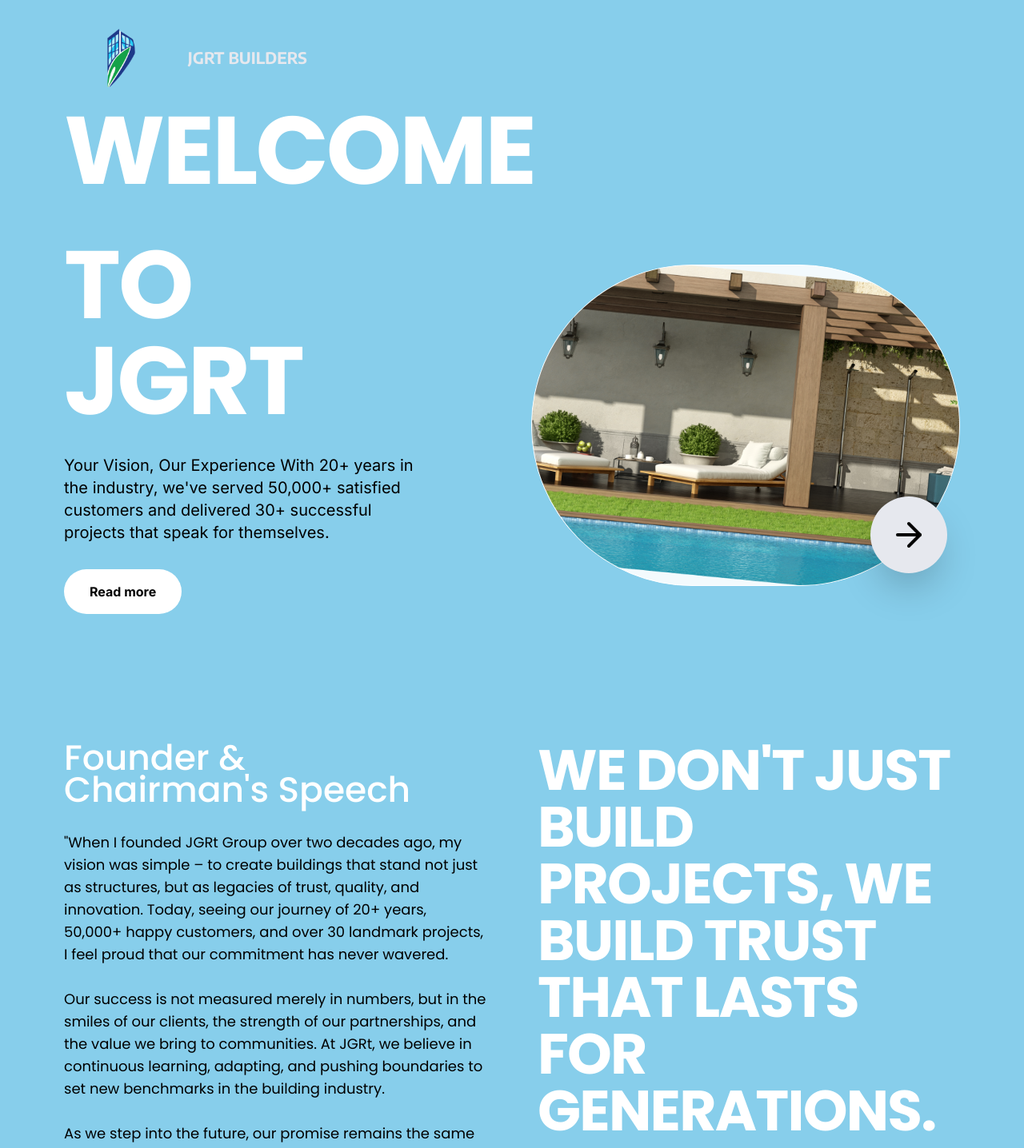
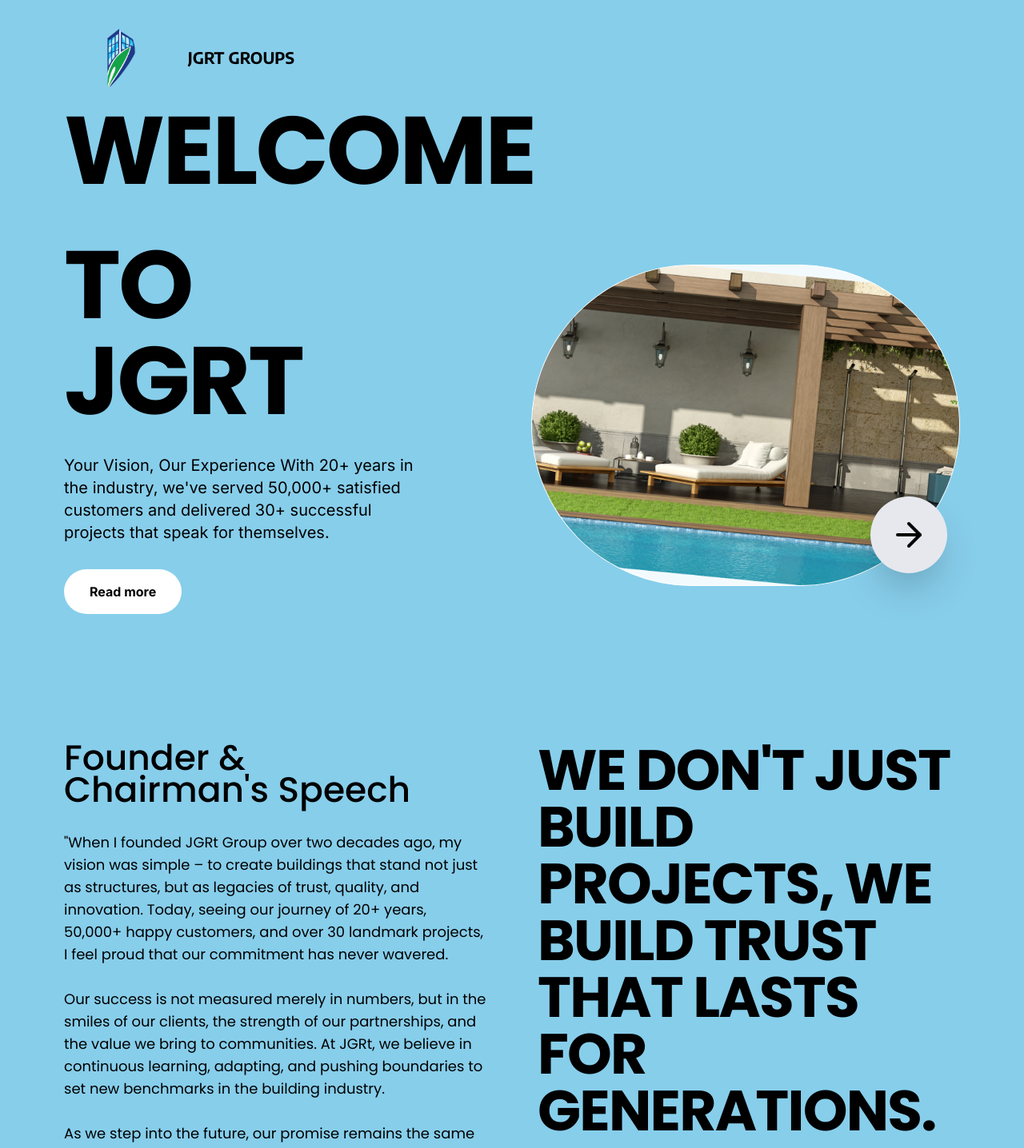
Before and after one commit to JGRTGroups/JGRT, a React (Vite) app: page / in a window 1280 px wide. Shown: the top 1436 px of the page at 80% size. Built offline with nearby package versions, Linux system fonts and the light colour scheme.

Commit message:
Textcolor change and package fix

```diff
--- a/client/pages/Index.tsx
+++ b/client/pages/Index.tsx
@@ -52,8 +52,8 @@ export default function Index() {
               alt="JGRT Builders Logo"
               className="h-14 sm:h-16 lg:h-20 w-auto transform hover:scale-105 transition-transform duration-300"
             />
-            <div className="text-[#E6E8EE] font-encode text-sm sm:text-lg lg:text-xl font-bold">
-              JGRT BUILDERS
+            <div className="text-black font-encode text-sm sm:text-lg lg:text-xl font-bold">
+              JGRT GROUPS
             </div>
           </div>
 
@@ -117,7 +117,7 @@ export default function Index() {
         <div className="max-w-[1422px] mx-auto relative">
           <div className="relative min-h-[calc(100vh-200px)]">
             <div className="text-left lg:mb-12">
-              <h1 className={`text-4xl sm:text-6xl lg:text-8xl xl:text-[120px] 2xl:text-[200px] font-bold font-poppins leading-none text-white uppercase tracking-tight transform transition-all duration-1000 ${
+              <h1 className={`text-4xl sm:text-6xl lg:text-8xl xl:text-[120px] 2xl:text-[200px] font-bold font-poppins leading-none text-black uppercase tracking-tight transform transition-all duration-1000 ${
                 isVisible.hero ? 'translate-y-0 opacity-100' : 'translate-y-10 opacity-0'
               }`}>
                 Welcome
@@ -128,7 +128,7 @@ export default function Index() {
               <div className={`space-y-6 lg:space-y-8 transform transition-all duration-1000 delay-300 ${
                 isVisible.hero ? 'translate-x-0 opacity-100' : '-translate-x-10 opacity-0'
               }`}>
-                <h1 className="text-4xl sm:text-6xl lg:text-8xl xl:text-[120px] 2xl:text-[200px] font-bold font-poppins leading-none text-white uppercase tracking-tight">
+                <h1 className="text-4xl sm:text-6xl lg:text-8xl xl:text-[120px] 2xl:text-[200px] font-bold font-poppins leading-none text-black uppercase tracking-tight">
                   to<br />JGRT
                 </h1>
 
@@ -169,7 +169,7 @@ export default function Index() {
             <div className={`space-y-6 lg:space-y-8 transform transition-all duration-1000 ${
               isVisible.founder ? 'translate-x-0 opacity-100' : '-translate-x-10 opacity-0'
             }`}>
-              <h2 className="text-3xl sm:text-4xl lg:text-[44px] font-medium font-poppins leading-tight">
+              <h2 className="text-black text-3xl sm:text-4xl lg:text-[44px] font-medium font-poppins leading-tight">
                 Founder &<br />Chairman's Speech
               </h2>
 
@@ -190,12 +190,12 @@ export default function Index() {
               isVisible.founder ? 'translate-x-0 opacity-100' : 'translate-x-10 opacity-0'
             }`}>
               <div className="space-y-4 lg:space-y-6">
-                <h3 className="text-3xl sm:text-4xl lg:text-5xl xl:text-[71px] font-bold font-poppins leading-none text-white uppercase tracking-tight">
+                <h3 className="text-black text-3xl sm:text-4xl lg:text-5xl xl:text-[71px] font-bold font-poppins leading-none uppercase tracking-tight">
                   We don't just build projects, we build trust that lasts for generations.
                 </h3>
 
                 <p className="text-black text-lg sm:text-xl font-poppins">
-                  With over two decades of excellence, JGRt Group stands committed to shaping spaces, empowering communities, and creating lasting value for our customers.
+                  With over two decades of excellence, JGRT Group stands committed to shaping spaces, empowering communities, and creating lasting value for our customers.
                 </p>
               </div>
 
@@ -209,7 +209,7 @@ export default function Index() {
                     isVisible.founder ? 'translate-y-0 opacity-100' : 'translate-y-5 opacity-0'
                   }`} style={{transitionDelay: `${600 + index * 200}ms`}}>
                     <div className="text-4xl sm:text-5xl lg:text-[62px] font-bold font-poppins">
-                      <span className="text-white hover:text-blue-400 transition-colors duration-300">{stat.number} </span>
+                      <span className="text-white hover:text-black transition-colors duration-300">{stat.number} </span>
                       <span className="text-orange-500">+</span>
                     </div>
                     <p className="text-[#160101] text-lg sm:text-xl font-inter">{stat.label}</p>
@@ -235,7 +235,7 @@ export default function Index() {
               <div className="absolute inset-0 bg-gradient-to-t from-black/80 via-transparent to-transparent"></div>
 
               <div className="absolute bottom-8 sm:bottom-12 lg:bottom-16 left-1/2 transform -translate-x-1/2">
-                <h2 className="text-3xl sm:text-5xl lg:text-7xl xl:text-[111px] font-normal font-poppins text-white uppercase tracking-tight text-center hover:text-blue-400 transition-colors duration-300">
+                <h2 className="text-3xl sm:text-5xl lg:text-7xl xl:text-[111px] font-normal font-poppins text-white uppercase tracking-tight text-center hover:text-black transition-colors duration-300">
                   Dream House
                 </h2>
               </div>
@@ -396,7 +396,7 @@ export default function Index() {
 
       <section id="buildtogether" className="px-4 sm:px-6 lg:px-20 py-12 lg:py-20">
         <div className="max-w-[1422px] mx-auto text-center">
-          <h2 className={`text-4xl sm:text-6xl lg:text-8xl xl:text-[133px] font-medium font-poppins uppercase tracking-tight text-white mb-12 lg:mb-16 transform transition-all duration-1000 ${
+          <h2 className={`text-black text-4xl sm:text-6xl lg:text-8xl xl:text-[133px] font-medium font-poppins uppercase tracking-tight mb-12 lg:mb-16 transform transition-all duration-1000 ${
             isVisible.buildtogether ? 'translate-y-0 opacity-100' : 'translate-y-10 opacity-0'
           }`}>
             Let's Build Together
@@ -436,10 +436,10 @@ export default function Index() {
           }`}>
             <div className="space-y-4">
               <div className="w-12 sm:w-16 h-12 sm:h-16 mx-auto"></div>
-              <h3 className="text-lg sm:text-xl font-bold font-encode text-white">JGRT BUILDERS</h3>
+              <h3 className="text-lg sm:text-xl font-bold font-encode text-black">JGRT GROUPS</h3>
             </div>
 
-            <p className="text-white text-xl sm:text-2xl font-poppins max-w-2xl mx-auto">
+            <p className="text-black text-xl sm:text-2xl font-poppins max-w-2xl mx-auto">
               We don't just create buildings, we create legacies that stand the test of time.
             </p>
 
@@ -463,7 +463,7 @@ export default function Index() {
                 <a
                   key={index}
                   href="#"
-                  className={`w-5 sm:w-6 h-5 sm:h-6 text-[#EDEDED] hover:text-white hover:scale-125 transition-all duration-300 transform ${
+                  className={`w-5 sm:w-6 h-5 sm:h-6 text-black hover:text-white hover:scale-125 transition-all duration-300 transform ${
                     isVisible.footer ? 'translate-y-0 opacity-100' : 'translate-y-5 opacity-0'
                   }`}
                   style={{transitionDelay: `${500 + index * 100}ms`}}
@@ -479,7 +479,7 @@ export default function Index() {
                   <div key={link} className="flex items-center gap-4 sm:gap-6 lg:gap-8 xl:gap-16">
                     <a
                       href="#"
-                      className={`hover:text-blue-400 transform hover:scale-105 transition-all duration-300 ${
+                      className={`text-black transform hover:scale-105 transition-all duration-300 ${
                         isVisible.footer ? 'translate-y-0 opacity-100' : 'translate-y-5 opacity-0'
                       }`}
                       style={{transitionDelay: `${700 + index * 100}ms`}}
@@ -497,7 +497,7 @@ export default function Index() {
             <div className={`text-black text-sm pt-6 transform transition-all duration-1000 delay-1200 ${
               isVisible.footer ? 'translate-y-0 opacity-100' : 'translate-y-5 opacity-0'
             }`}>
-              <p>© 2024 JGRT Builders. All rights reserved.</p>
+              <p>© 2024 JGRT Groups. All rights reserved.</p>
             </div>
           </div>
         </div>
```
Also changed, not shown: 1 other file (tests, documents, lock files or other folders).
